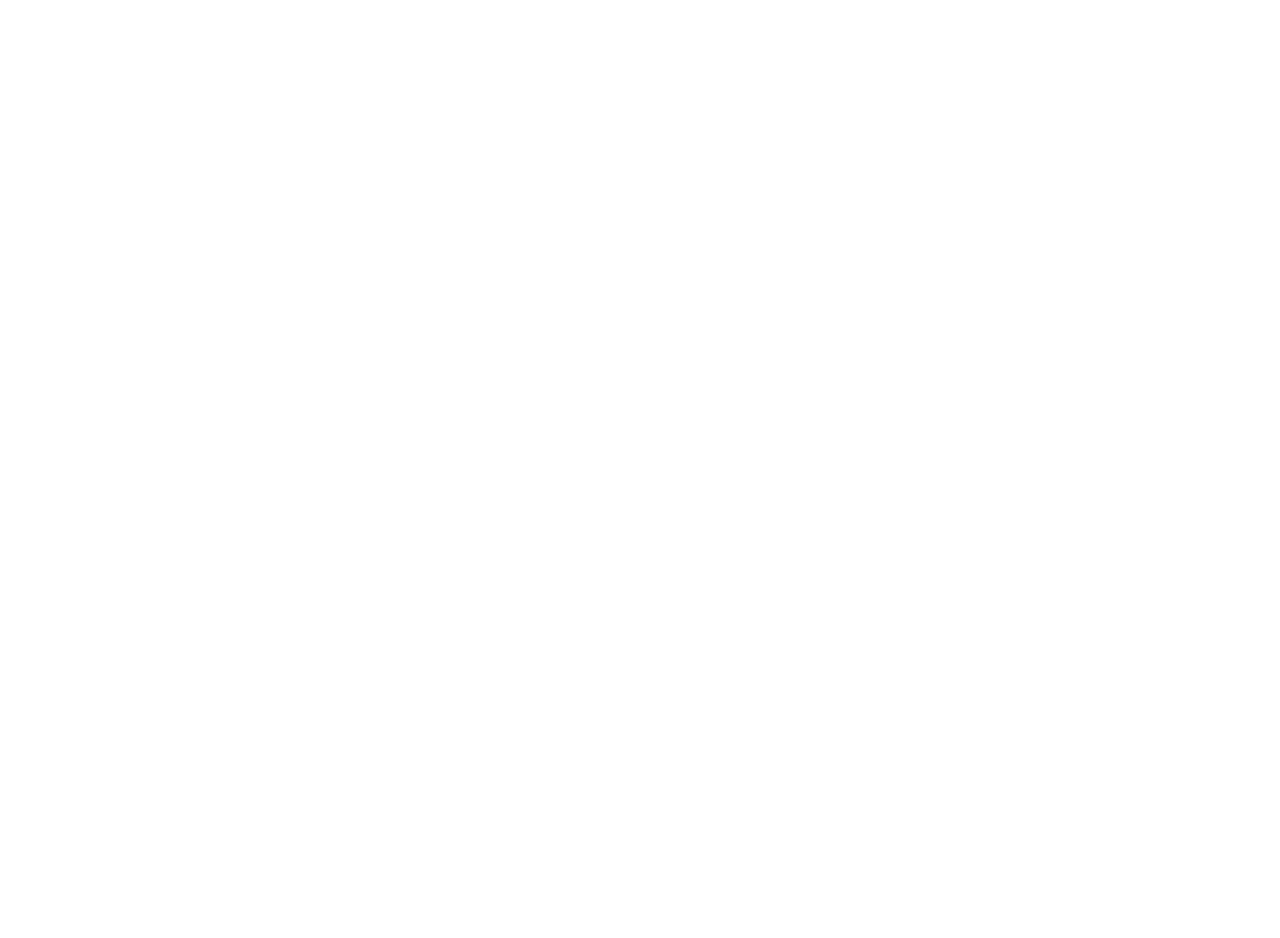
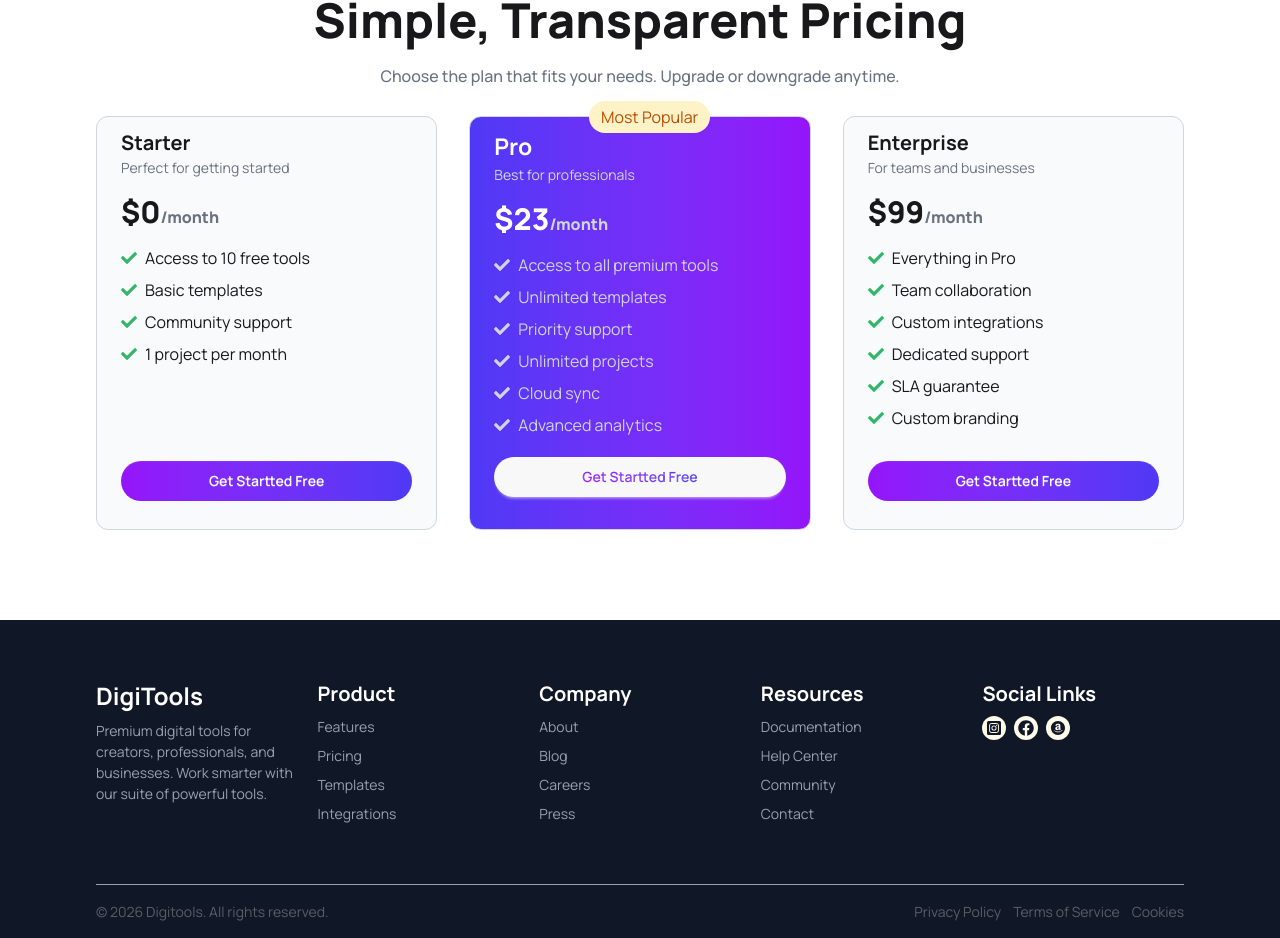
Before and after one commit to Md-Abdullah303/B-13-A-6, a React (Vite) app: page / in a window 1280 px wide. Shown: the part 1576-2514 px from the top of the page. Before the commit the page ends 1382 px from the top, so only its background shows below. Built offline with nearby package versions, Linux system fonts and the light colour scheme.

Commit message:
Transparent Pricing & footer section complate acording by figma also fully responsive for this

```diff
--- a/src/App.jsx
+++ b/src/App.jsx
@@ -4,6 +4,8 @@
 import HeroSection from './assets/Component/HeroSection/HeroSection'
 import Rating from './assets/Component/Rating/Rating'
 import GetStarted from './assets/Component/GetStarted/GetStarted'
+import TransparentPricing from './assets/Component/TransparentPricing/TransparentPricing'
+import Footer from './assets/Component/Footer/Footer'
 
 function App() {
 
@@ -17,7 +19,9 @@
         <Rating></Rating>
 
         <GetStarted></GetStarted>
+        <TransparentPricing></TransparentPricing>
       </main>
+      <Footer></Footer>
     </>
   )
 }
--- /dev/null
+++ b/src/assets/Component/Footer/Footer.jsx
@@ -0,0 +1,56 @@
+import React from 'react';
+import { AiFillAmazonCircle } from 'react-icons/ai';
+import { FaFacebook, FaInstagramSquare } from 'react-icons/fa';
+
+const Footer = () => {
+    return (
+        <footer className='bg-[#101727] mt-10 md:mt-20 text-[#FFFFFF]'>
+            <div className="grid grid-cols-1 sm:grid-cols-3 md:grid-cols-5 gap-5 w-[85%] mx-auto py-10 md:py-15">
+                <div className="space-y-2">
+                    <h1 className='text-2xl font-bold'>DigiTools</h1>
+                    <p className='text-[14px] text-gray-400'>Premium digital tools for creators, professionals, and businesses. Work smarter with our suite of powerful tools.</p>
+                </div>
+                <div className="space-y-2 flex flex-col items-start">
+                    <h1 className='text-xl font-bold'>Product</h1>
+                    <p className='text-[14px] text-gray-400 cursor-pointer hover:text-white'>Features</p>
+                    <p className='text-[14px] text-gray-400 cursor-pointer hover:text-white'>Pricing</p>
+                    <p className='text-[14px] text-gray-400 cursor-pointer hover:text-white'>Templates</p>
+                    <p className='text-[14px] text-gray-400 cursor-pointer hover:text-white'>Integrations</p>
+                </div>
+                <div className=" space-y-2 flex flex-col items-start">
+                    <h1 className='text-xl font-bold'>Company</h1>
+                    <p className='text-[14px] text-gray-400 cursor-pointer hover:text-white'>About</p>
+                    <p className='text-[14px] text-gray-400 cursor-pointer hover:text-white'>Blog</p>
+                    <p className='text-[14px] text-gray-400 cursor-pointer hover:text-white'>Careers</p>
+                    <p className='text-[14px] text-gray-400 cursor-pointer hover:text-white'>Press</p>
+                </div>
+                <div className="space-y-2 flex flex-col items-start">
+                    <h1 className='text-xl font-bold'>Resources</h1>
+                    <p className='text-[14px] text-gray-400 cursor-pointer hover:text-white'>Documentation</p>
+                    <p className='text-[14px] text-gray-400 cursor-pointer hover:text-white'>Help Center</p>
+                    <p className='text-[14px] text-gray-400 cursor-pointer hover:text-white'>Community</p>
+                    <p className='text-[14px] text-gray-400 cursor-pointer hover:text-white'>Contact</p>
+                </div>
+                <div className="space-y-2">
+                    <h1 className='text-xl font-bold'>Social Links</h1>
+                    <div className=" flex items-center gap-2">
+                        <div className=" cursor-pointer bg-amber-50 p-1 rounded-full"><FaInstagramSquare color='#101727' /></div>
+                        <div className=" cursor-pointer bg-amber-50 p-1 rounded-full"><FaFacebook color='#101727' /></div>
+                        <div className=" cursor-pointer bg-amber-50 p-1 rounded-full"><AiFillAmazonCircle color='#101727' /></div>
+                    </div>
+                </div>
+            </div>
+            <hr className=' w-[85%] mx-auto text-gray-400'/>
+            <div className="flex text-[14px] text-[#fafafa50] py-4 items-center justify-between w-[85%] mx-auto">
+                <h3>&copy; 2026 Digitools. All rights reserved.</h3>
+                <ul className=' flex items-center gap-3  '>
+                    <li className=' cursor-pointer hover:text-white'><a href="#"></a>Privacy Policy</li>
+                    <li className=' cursor-pointer hover:text-white'><a href="#"></a>Terms of Service</li>
+                    <li className=' cursor-pointer hover:text-white'><a href="#"></a>Cookies</li>
+                </ul>
+            </div>
+        </footer>
+    );
+};
+
+export default Footer;
--- a/src/assets/Component/GetStarted/GetStarted.jsx
+++ b/src/assets/Component/GetStarted/GetStarted.jsx
@@ -8,12 +8,14 @@
 
 const GetStarted = () => {
     return (
-        <div className='bg-[#F9FAFC]'>
+        <div className='bg-[#F9FAFC] py-20'>
+            <div className="w-[90%] sm:w-[85%] mx-auto">
+
                 <SectionHeading
                     headTitle={'Get Started in 3 Steps'}
                     peraTitle={'Start using premium digital tools in minutes, not hours.'}
                 ></SectionHeading>
-            <div className=" grid grid-cols-1 sm:grid-cols-2 md:grid-cols-3 sm:gap-3 gap-6 w-[85%] mx-auto py-5">
+                <div className=" grid grid-cols-1 sm:grid-cols-2 md:grid-cols-3 sm:gap-3 gap-6  py-5">
                     <GetStartedCard
                         UserId='01'
                         UserImg={UserPng}
@@ -34,6 +36,7 @@
                     ></GetStartedCard>
                 </div>
             </div>
+        </div>
     );
 };
 
--- /dev/null
+++ b/src/assets/Component/TransparentPricing/TransparentPricing.jsx
@@ -0,0 +1,74 @@
+import React from 'react';
+import SectionHeading from '../../UI/SectionHeading/SectionHeading';
+import { FaCheck } from 'react-icons/fa';
+
+const TransparentPricing = () => {
+    return (
+        <div className='py-15 md:py-2.5 w-[85%] mx-auto '>
+            <SectionHeading
+                headTitle='Simple, Transparent Pricing'
+                peraTitle='Choose the plan that fits your needs. Upgrade or downgrade anytime.'
+            ></SectionHeading>
+
+            {/* grid card */}
+            <div className="grid grid-cols-1 sm:grid-cols-2 md:grid-cols-3 gap-6 md:gap-8 pt-4">
+                {/* card 1 */}
+                <div className="bg-[#F9FAFC] px-6 py-3 border border-gray-300 rounded-xl flex flex-col items-start">
+                    <div className=" flex-1">
+                        <h1 className='text-xl font-bold'>Starter</h1>
+                        <p className='text-[14px] text-gray-500'>Perfect for getting started</p>
+                        <h2 className='text-3xl font-extrabold py-4'>$0<span className='text-[16px] text-gray-500'>/month</span></h2>
+                        <ul className=' space-y-2'>
+                            <li className='flex items-center gap-2'><FaCheck color='#30B868' /> Access to 10 free tools</li>
+                            <li className='flex items-center gap-2'><FaCheck color='#30B868' /> Basic templates</li>
+                            <li className='flex items-center gap-2'><FaCheck color='#30B868' /> Community support</li>
+                            <li className='flex items-center gap-2'><FaCheck color='#30B868' /> 1 project per month</li>
+                        </ul>
+                    </div>
+                    <button className='btn my-4 w-full bg-linear-to-l from-[#4F39F6] hover:from-[#442cfd] to-[#9514FA] hover:to-[#8404e6] transition-all hover:-translate-y-0.5 hover:shadow-lg ease-out duration-300 text-white rounded-full border-none'>Get Startted Free</button>
+                </div>
+                {/* card 2 */}
+                <div className="relative bg-linear-to-l from-[#9514FA] to-[#4F39F6] px-6 py-3 border border-gray-300 rounded-xl flex flex-col items-start text-white">
+                    <div className=" absolute -top-4 left-[35%]  bg-[#FEF3C6] py-1 px-3 rounded-full">
+                        <h2 className='text-[#BB4D00]'>Most Popular</h2>
+                    </div>
+                    <div className=" flex-1">
+                        <h1 className='text-[23px] font-bold'>Pro</h1>
+                        <p className='text-[14px] text-gray-300'>Best for professionals</p>
+                        <h2 className='text-3xl font-extrabold py-4'>$23<span className='text-[16px] text-gray-300'>/month</span></h2>
+                        <ul className=' space-y-2'>
+                            <li className='flex text-gray-300 items-center gap-2'><FaCheck  /> Access to all premium tools</li>
+                            <li className='flex text-gray-300 items-center gap-2'><FaCheck  /> Unlimited templates</li>
+                            <li className='flex text-gray-300 items-center gap-2'><FaCheck  /> Priority support</li>
+                            <li className='flex text-gray-300 items-center gap-2'><FaCheck  /> Unlimited projects</li>
+                            <li className='flex text-gray-300 items-center gap-2'><FaCheck  /> Cloud sync</li>
+                            <li className='flex text-gray-300 items-center gap-2'><FaCheck  /> Advanced analytics</li>
+                        </ul>
+                    </div>
+                    <button className='btn my-5 w-full transition-all hover:-translate-y-0.5 ease-out duration-300 rounded-full border-none '><span className='bg-linear-to-l from-[#4F39F6] hover:from-[#442cfd] to-[#9514FA] hover:to-[#8404e6] text-transparent bg-clip-text'>Get Startted Free</span></button>
+                </div>
+
+
+                {/* card 3 */}
+                <div className="bg-[#F9FAFC] px-6 py-3 border border-gray-300 rounded-xl flex flex-col items-start">
+                    <div className=" flex-1">
+                        <h1 className='text-xl font-bold'>Enterprise</h1>
+                        <p className='text-[14px] text-gray-500'>For teams and businesses</p>
+                        <h2 className='text-3xl font-extrabold py-4'>$99<span className='text-[16px] text-gray-500'>/month</span></h2>
+                        <ul className=' space-y-2'>
+                            <li className='flex items-center gap-2'><FaCheck color='#30B868' /> Everything in Pro</li>
+                            <li className='flex items-center gap-2'><FaCheck color='#30B868' /> Team collaboration</li>
+                            <li className='flex items-center gap-2'><FaCheck color='#30B868' /> Custom integrations</li>
+                            <li className='flex items-center gap-2'><FaCheck color='#30B868' /> Dedicated support</li>
+                            <li className='flex items-center gap-2'><FaCheck color='#30B868' /> SLA guarantee</li>
+                            <li className='flex items-center gap-2'><FaCheck color='#30B868' /> Custom branding</li>
+                        </ul>
+                    </div>
+                    <button className='btn my-4 w-full bg-linear-to-l from-[#4F39F6] hover:from-[#442cfd] to-[#9514FA] hover:to-[#8404e6] transition-all hover:-translate-y-0.5 hover:shadow-lg ease-out duration-300 text-white rounded-full border-none'>Get Startted Free</button>
+                </div>
+            </div>
+        </div>
+    );
+};
+
+export default TransparentPricing;
--- a/src/assets/UI/SectionHeading/SectionHeading.jsx
+++ b/src/assets/UI/SectionHeading/SectionHeading.jsx
@@ -2,7 +2,7 @@
 
 const SectionHeading = ({headTitle, peraTitle}) => {
     return (
-        <div className='text-center space-y-3 py-3'>
+        <div className='text-center space-y-5 py-3'>
             <h1 className='text-2xl md:text-5xl font-extrabold'>{headTitle}</h1>
             <p className='text-[14px] md:text-[16px] text-gray-500 font-medium'>{peraTitle}</p>
         </div>
```
Lines whose indentation alone changed are shown as unchanged.
